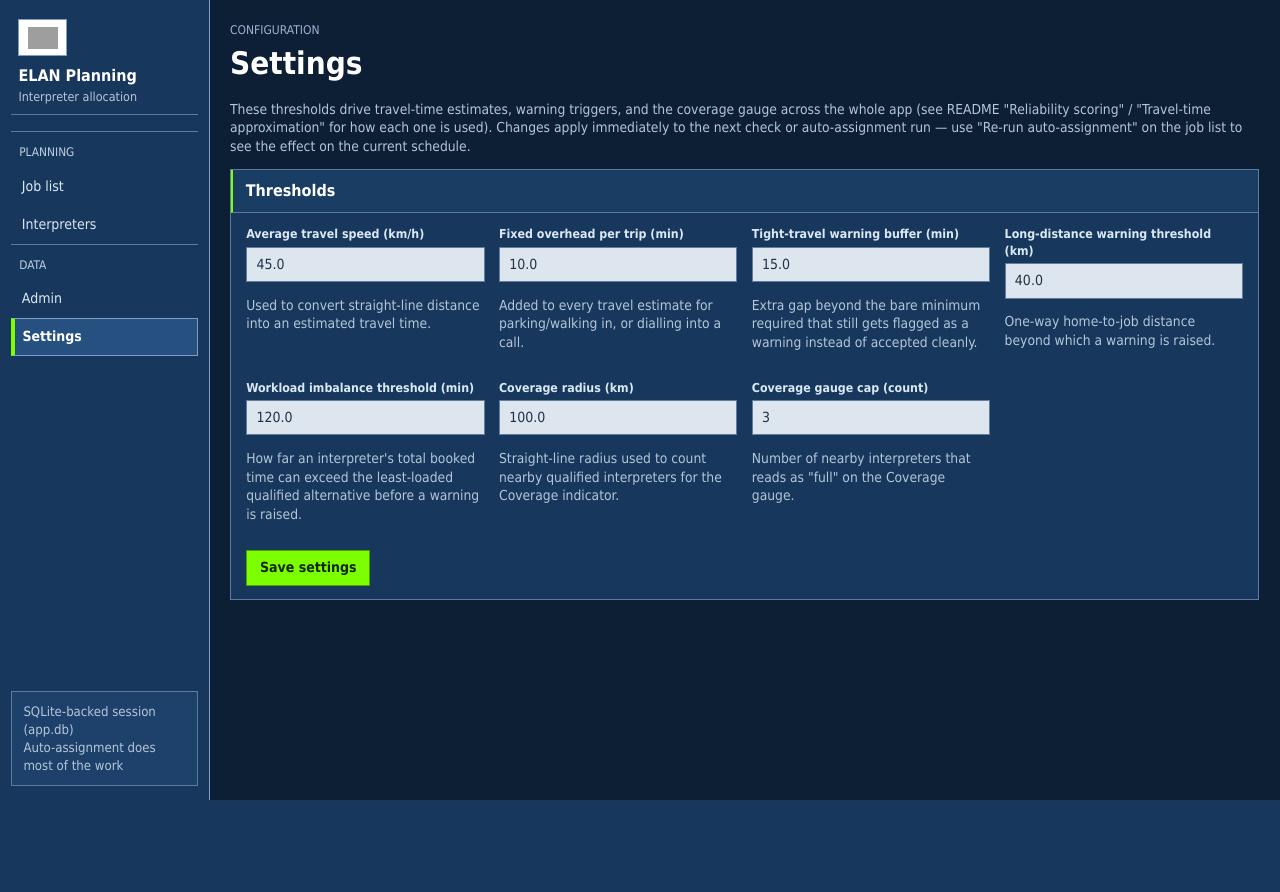
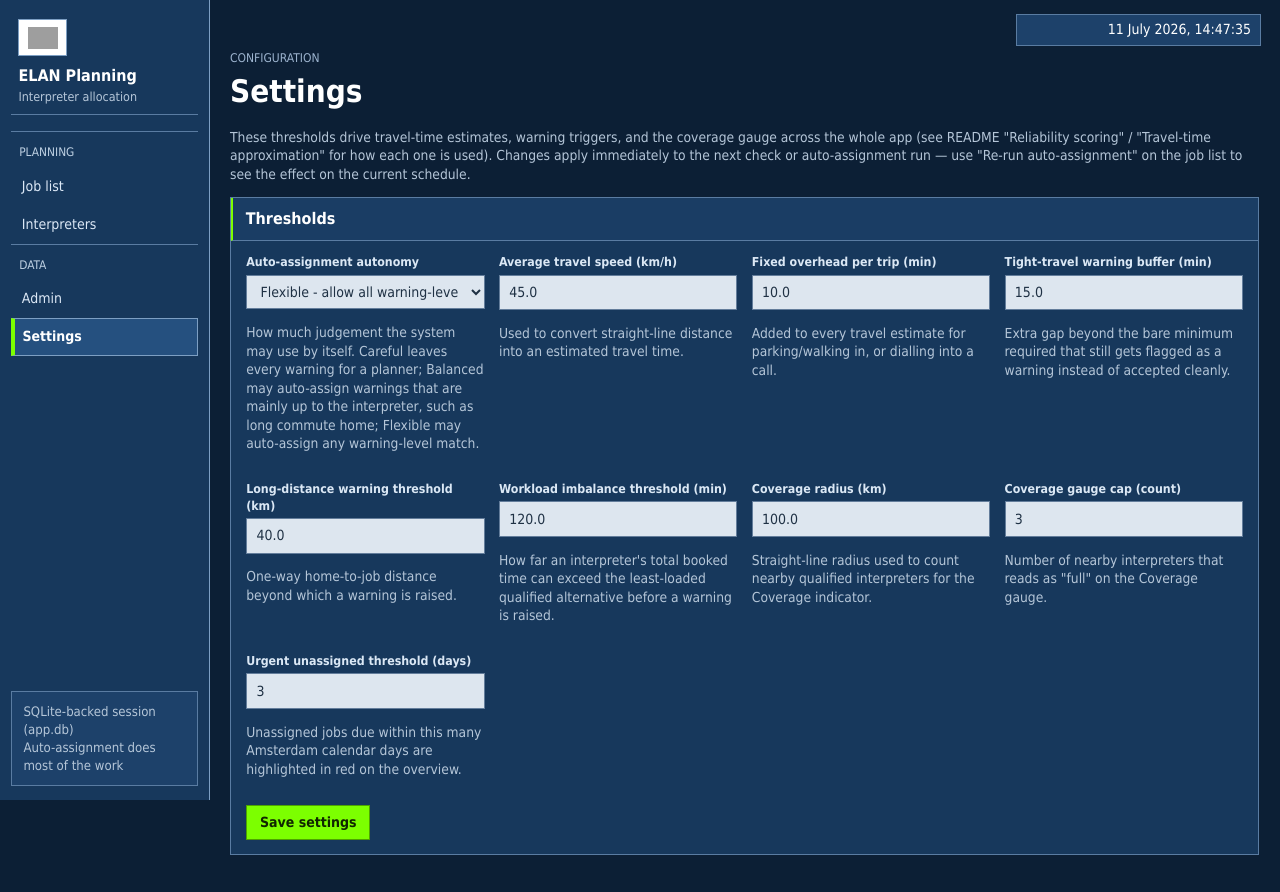
Before and after one commit to pmswork/i-assessment, a FastAPI app: page /settings in a window 1280 px wide. Before the commit the page ends 800 px from the top, so only its background shows below. Run offline with FastAPI, Linux system fonts and the light colour scheme; some libraries are stand-ins or nearby versions; grey boxes are pictures that could not be loaded.

Commit message:
Add auto-assignment autonomy and urgency settings

```diff
--- a/app/db.py
+++ b/app/db.py
@@ -339,10 +339,12 @@ def load_settings(db_path: Path | None = None) -> settings_module.Settings | Non
         rows = conn.execute("SELECT key, value FROM settings").fetchall()
 
     values = dict(rows)
-    field_names = settings_module.field_names()
-    if not all(name in values for name in field_names):
+    if not values:
         return None
 
-    kwargs = dict(values)
+    defaults = settings_module.Settings()
+    kwargs = {name: values.get(name, getattr(defaults, name)) for name in settings_module.field_names()}
+    kwargs["auto_assign_risk_level"] = int(kwargs["auto_assign_risk_level"])
     kwargs["coverage_bar_cap"] = int(kwargs["coverage_bar_cap"])
+    kwargs["urgent_unassigned_days"] = int(kwargs["urgent_unassigned_days"])
     return settings_module.Settings(**kwargs)
--- a/app/main.py
+++ b/app/main.py
@@ -17,6 +17,7 @@ from __future__ import annotations
 
 from datetime import datetime
 from pathlib import Path
+from zoneinfo import ZoneInfo, ZoneInfoNotFoundError
 
 from fastapi import FastAPI, File, Form, Request, UploadFile
 from fastapi.responses import PlainTextResponse, RedirectResponse
@@ -74,13 +75,27 @@ db_module.save_settings(settings_module.get())  # ensure the settings table alwa
 
 
 _REASONS_PREVIEW_COUNT = 2
+try:
+    AMSTELVEEN_TZ = ZoneInfo("Europe/Amsterdam")
+except ZoneInfoNotFoundError:
+    AMSTELVEEN_TZ = None
 
 
-def _job_row(job):
+def _amstelveen_today():
+    if AMSTELVEEN_TZ is None:
+        return datetime.now().date()
+    return datetime.now(AMSTELVEEN_TZ).date()
+
+
+def _job_row(job, today=None):
+    if today is None:
+        today = _amstelveen_today()
     interpreter = store.assigned_interpreter(job.job_id)
     stats = coverage_stats(job, list(store.interpreters.values()))
     gauge = coverage_gauge(stats)
     reasons = store.unassigned_reasons.get(job.job_id, [])
+    days_until = (job.date - today).days
+    is_urgent = interpreter is None and days_until <= settings_module.get().urgent_unassigned_days
     return {
         "job": job,
         "interpreter": interpreter,
@@ -90,12 +105,15 @@ def _job_row(job):
         "coverage_label": coverage_label(stats),
         "coverage_gauge": gauge,
         "coverage_within": stats.within_radius,
+        "days_until": days_until,
+        "is_urgent": is_urgent,
     }
 
 
 @app.get("/")
 def index(request: Request, status: str = "all", sort: str = "date"):
-    rows = [_job_row(j) for j in store.jobs_sorted()]
+    today = _amstelveen_today()
+    rows = [_job_row(j, today=today) for j in store.jobs_sorted()]
     assigned_count = sum(1 for r in rows if r["interpreter"] is not None)
     unassigned_count = len(rows) - assigned_count
 
@@ -130,6 +148,7 @@ def index(request: Request, status: str = "all", sort: str = "date"):
             "status_filter": status,
             "sort": sort,
             "coverage_radius_km": settings_module.get().coverage_radius_km,
+            "urgent_unassigned_days": settings_module.get().urgent_unassigned_days,
         },
     )
 
@@ -382,6 +401,7 @@ def _settings_fields(error: str | None = None):
                 "value": getattr(current, name),
                 "label": settings_module.FIELD_INFO[name].label,
                 "help_text": settings_module.FIELD_INFO[name].help_text,
+                "options": settings_module.FIELD_INFO[name].options,
             }
             for name in settings_module.field_names()
         ],
@@ -397,6 +417,7 @@ def settings_page(request: Request, saved: bool = False):
 @app.post("/settings")
 def update_settings(
     request: Request,
+    auto_assign_risk_level: int = Form(...),
     average_speed_kmh: float = Form(...),
     fixed_overhead_min: float = Form(...),
     travel_buffer_min: float = Form(...),
@@ -404,9 +425,11 @@ def update_settings(
     workload_imbalance_threshold_min: float = Form(...),
     coverage_radius_km: float = Form(...),
     coverage_bar_cap: int = Form(...),
+    urgent_unassigned_days: int = Form(...),
 ):
     try:
         settings_module.update(
+            auto_assign_risk_level=auto_assign_risk_level,
             average_speed_kmh=average_speed_kmh,
             fixed_overhead_min=fixed_overhead_min,
             travel_buffer_min=travel_buffer_min,
@@ -414,6 +437,7 @@ def update_settings(
             workload_imbalance_threshold_min=workload_imbalance_threshold_min,
             coverage_radius_km=coverage_radius_km,
             coverage_bar_cap=coverage_bar_cap,
+            urgent_unassigned_days=urgent_unassigned_days,
         )
     except ValueError as exc:
         return templates.TemplateResponse(
--- a/app/static/style.css
+++ b/app/static/style.css
@@ -126,13 +126,28 @@ a:hover { text-decoration: underline; }
 }
 
 .shell-main {
+  position: relative;
   margin-left: 210px;
   min-height: 100vh;
 }
 
 .page {
   min-height: 100vh;
-  padding: 1.35rem 1.3rem 1.3rem 1.25rem;
+  padding: 3.1rem 1.3rem 1.3rem 1.25rem;
+}
+
+.app-clock {
+  position: fixed;
+  top: 0.85rem;
+  right: 1.2rem;
+  z-index: 30;
+  min-width: 245px;
+  padding: 0.35rem 0.55rem;
+  border: 1px solid var(--line);
+  background: var(--surface-alt);
+  color: #ffffff;
+  font-variant-numeric: tabular-nums;
+  text-align: right;
 }
 
 .section-header {
@@ -248,6 +263,15 @@ thead th {
 
 tbody tr:nth-child(even) { background: var(--surface-alt); }
 tbody tr:hover { background: var(--surface-soft); }
+tbody tr.is-urgent {
+  background: #5b1f2d;
+}
+tbody tr.is-urgent:hover {
+  background: #70303e;
+}
+tbody tr.is-urgent td:first-child {
+  border-left: 4px solid var(--danger);
+}
 
 .cell-primary {
   color: var(--text);
@@ -762,6 +786,12 @@ tr.is-checked { background: var(--surface-soft); }
 
 .tag.rel-good { border-color: #79b55a; color: #ddffd0; }
 .tag.rel-bad { border-color: #c97b7b; color: var(--danger); }
+.status-label.urgent,
+.tag.urgent-tag {
+  border-color: #ffb2b2;
+  color: #ffd6d6;
+  font-weight: 700;
+}
 
 .outcome-actions {
   display: flex;
--- a/app/templates/base.html
+++ b/app/templates/base.html
@@ -37,10 +37,35 @@
     </aside>
 
     <div class="shell-main">
+      <div class="app-clock" aria-label="Current date and time in Amstelveen">
+        <span id="amstelveen-clock">Amstelveen time</span>
+      </div>
       <main class="page">
         {% block content %}{% endblock %}
       </main>
     </div>
   </div>
+  <script>
+    function updateAmstelveenClock() {
+      var now = new Date();
+      var date = new Intl.DateTimeFormat("en-GB", {
+        timeZone: "Europe/Amsterdam",
+        day: "numeric",
+        month: "long",
+        year: "numeric"
+      }).format(now);
+      var time = new Intl.DateTimeFormat("en-GB", {
+        timeZone: "Europe/Amsterdam",
+        hour: "2-digit",
+        minute: "2-digit",
+        second: "2-digit",
+        hour12: false
+      }).format(now);
+      var target = document.getElementById("amstelveen-clock");
+      if (target) target.textContent = date + ", " + time;
+    }
+    updateAmstelveenClock();
+    setInterval(updateAmstelveenClock, 1000);
+  </script>
 </body>
 </html>
--- a/app/templates/settings.html
+++ b/app/templates/settings.html
@@ -27,7 +27,15 @@
         {% for f in fields %}
         <div class="settings-field">
           <label for="{{ f.name }}">{{ f.label }}</label>
+          {% if f.options %}
+          <select name="{{ f.name }}" id="{{ f.name }}" required>
+            {% for option_value, option_label in f.options.items() %}
+            <option value="{{ option_value }}" {{ 'selected' if option_value == f.value else '' }}>{{ option_label }}</option>
+            {% endfor %}
+          </select>
+          {% else %}
           <input type="number" step="any" name="{{ f.name }}" id="{{ f.name }}" value="{{ f.value }}" required>
+          {% endif %}
           <p class="muted">{{ f.help_text }}</p>
         </div>
         {% endfor %}
```
Also changed, not shown: app/scheduler.py (+37 -3 lines), app/settings.py (+31 -0 lines), app/templates/index.html (+9 -2 lines), tests/test_db.py (+16 -1 lines), tests/test_main.py (+17 -2 lines), tests/test_scheduler.py (+49 -1 lines), tests/test_settings.py (+10 -1 lines).
